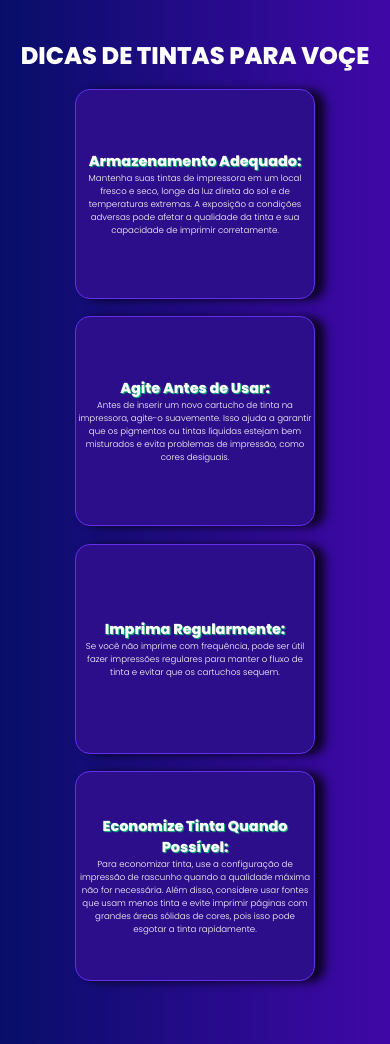
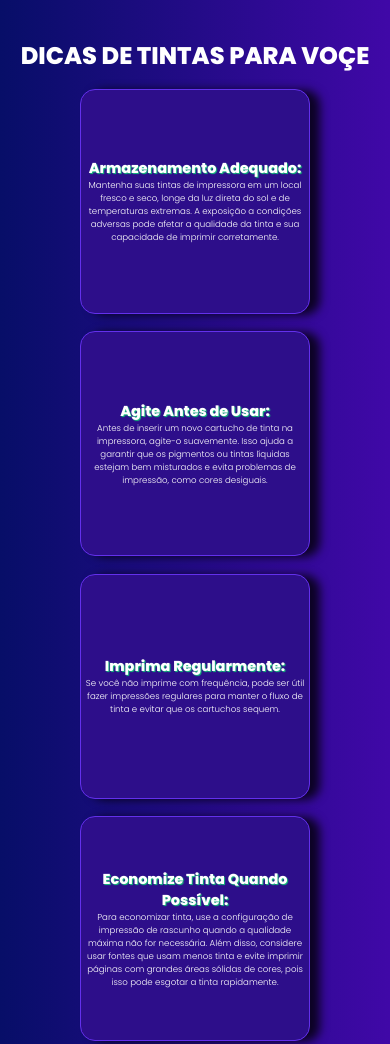
Before and after one commit to CoreanoBarbearia/cotinho-tintas, a plain HTML site: page index.html in a window 390 px wide. Shown: the part 1279-2323 px from the top of the page. Drawn offline with Linux system fonts and the light colour scheme; a web font is replaced by a local one.

Commit message:
Update style.css

```diff
--- a/style.css
+++ b/style.css
@@ -438,8 +438,8 @@ footer{
         justify-content: center;
     }
     .box-dicas{
-        min-width: 240px;
-        height: 210px;
+        min-width: 280px;
+        height: 225px;
         font-size: 0.6em;
 
 
@@ -451,4 +451,16 @@ footer{
         height: 685px;
         font-size: 1em;
     }
+
+    .box-dicas{
+        min-width: 230px;
+        height: 225px;
+        font-size: 0.6em;
+
+
+    }
+
+    footer{
+        height: 1000px;
+    }
 }
```
